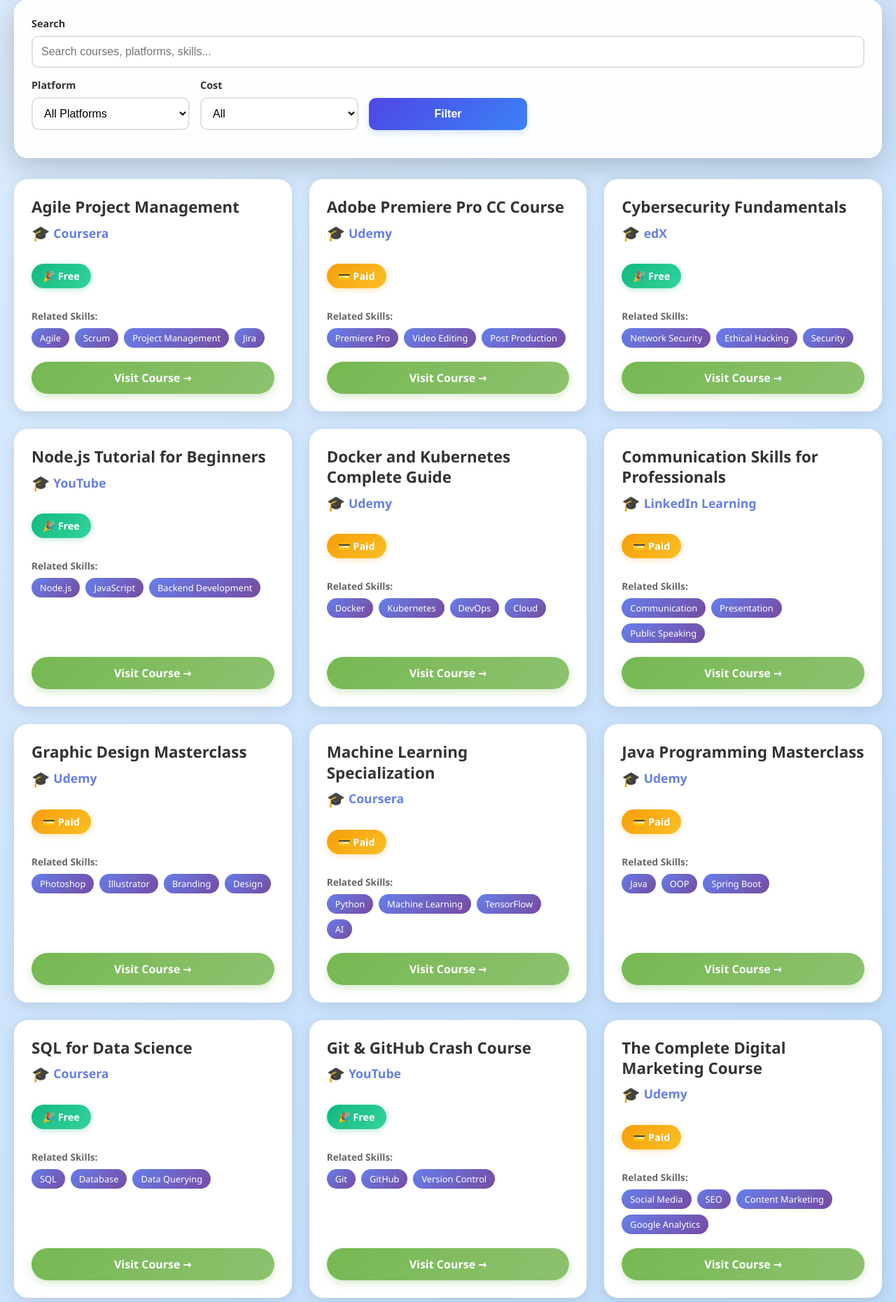
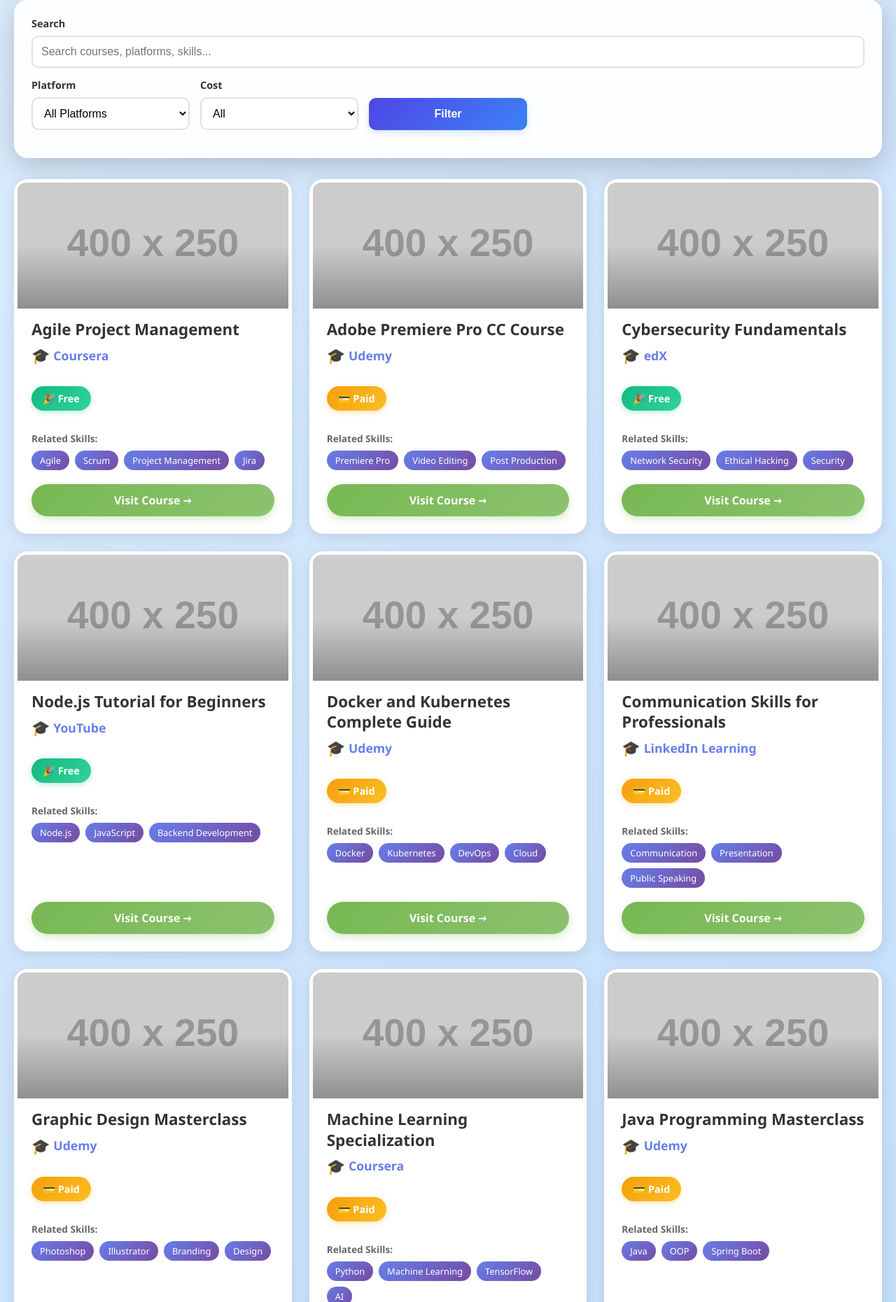
Before and after one commit to msmahmud6/skillMap-ai, a PHP site: page /courses/courses.php in a window 1280 px wide. Shown: the part 163-2024 px from the top of the page at 70% size. Run offline with PHP 8.4, Linux system fonts and the light colour scheme; data comes from the database, SQL or seed files in the repository; grey boxes labelled with a size stand in for pictures from a placeholder-image service; some libraries are stand-ins or nearby versions.

Commit message:
Update courses.php

```diff
--- a/courses/courses.php
+++ b/courses/courses.php
@@ -1,5 +1,50 @@
 <?php
 include '../db/db.php'; // PDO connection
+
+// Function to generate a beautiful placeholder image URL
+function getResourceImage($row) {
+    // If image_url exists and is not empty, use it
+    if (!empty($row['image_url'])) {
+        return htmlspecialchars($row['image_url']);
+    }
+
+    // Generate a beautiful gradient placeholder based on platform
+    $platformColors = [
+        'Coursera' => ['2A73CC', '1E5B9C'],
+        'Udemy' => ['A435F0', '7C1FD6'],
+        'edX' => ['02262B', '0A4A5C'],
+        'Khan Academy' => ['14BF96', '0D8B6E'],
+        'LinkedIn Learning' => ['0077B5', '004E7A'],
+        'Pluralsight' => ['F15B2A', 'C4451F'],
+        'FreeCodeCamp' => ['0A0A23', '1B1B32'],
+        'YouTube' => ['FF0000', 'CC0000'],
+        'Skillshare' => ['00FF84', '00CC6A'],
+        'Codecademy' => ['1F4287', '162E5C'],
+    ];
+
+    $platform = $row['platform'];
+
+    // Get colors for the platform or use default
+    if (isset($platformColors[$platform])) {
+        $color1 = $platformColors[$platform][0];
+        $color2 = $platformColors[$platform][1];
+    } else {
+        $color1 = '667eea';
+        $color2 = '764ba2';
+    }
+
+    // Create a deterministic but varied background using course_id
+    $seed = $row['course_id'] ?? 1;
+    $patterns = ['topography', 'circuit-board', 'hideout', 'graph-paper', 'jigsaw', 'bubbles', 'formal-invitation', 'wiggle'];
+    $pattern = $patterns[$seed % count($patterns)];
+
+    // Use a placeholder service with gradient
+    $title = urlencode(substr($row['course_title'], 0, 30));
+
+    // Return a styled placeholder using DiceBear or similar service
+    // For now, we'll use a simple colored placeholder with the platform name
+    return "https://placehold.co/400x250/{$color1}/{$color2}?text=" . urlencode($platform);
+}
 
 // Pagination setup
 $limit = 12;
@@ -181,6 +226,43 @@
             0%, 100% { transform: translateY(0); }
             50% { transform: translateY(-10px); }
         }
+
+        /* Resource Card Image Styles */
+        .resource-card {
+            overflow: hidden;
+        }
+
+        .resource-image-container {
+            width: calc(100% + 40px);
+            height: 180px;
+            margin: -20px -20px 15px -20px;
+            overflow: hidden;
+            border-radius: 12px 12px 0 0;
+            position: relative;
+        }
+
+        .resource-image {
+            width: 100%;
+            height: 100%;
+            object-fit: cover;
+            transition: transform 0.4s ease;
+        }
+
+        .resource-card:hover .resource-image {
+            transform: scale(1.08);
+        }
+
+        /* Gradient overlay for better text readability */
+        .resource-image-container::after {
+            content: '';
+            position: absolute;
+            bottom: 0;
+            left: 0;
+            right: 0;
+            height: 50%;
+            background: linear-gradient(to top, rgba(0,0,0,0.3), transparent);
+            pointer-events: none;
+        }
     </style>
 </head>
 
@@ -207,15 +289,6 @@
                             <?php endforeach; ?>
                         </select>
                     </div>
-                    <!-- <div class="filter-group">
-                        <label>Skill</label>
-                        <select name="skill">
-                            <option value="">All Skills</option>
-                            <?php foreach ($allSkills as $opt): ?>
-                                <option value="<?= htmlspecialchars($opt) ?>" <?= $skill == $opt ? 'selected' : '' ?>><?= htmlspecialchars($opt) ?></option>
-                            <?php endforeach; ?>
-                        </select>
-                    </div> -->
                     <div class="filter-group">
                         <label>Cost</label>
                         <select name="cost">
@@ -242,6 +315,13 @@
             <?php else: ?>
                 <?php foreach ($resources as $row): ?>
                     <div class="resource-card">
+                        <div class="resource-image-container">
+                            <img src="<?= getResourceImage($row) ?>"
+                                 alt="<?= htmlspecialchars($row['course_title']) ?>"
+                                 class="resource-image"
+                                 loading="lazy">
+                        </div>
+
                         <div class="resource-header">
                             <div class="resource-title"><?= htmlspecialchars($row['course_title']) ?></div>
                             <div class="platform-name"><?= htmlspecialchars($row['platform']) ?></div>
```
